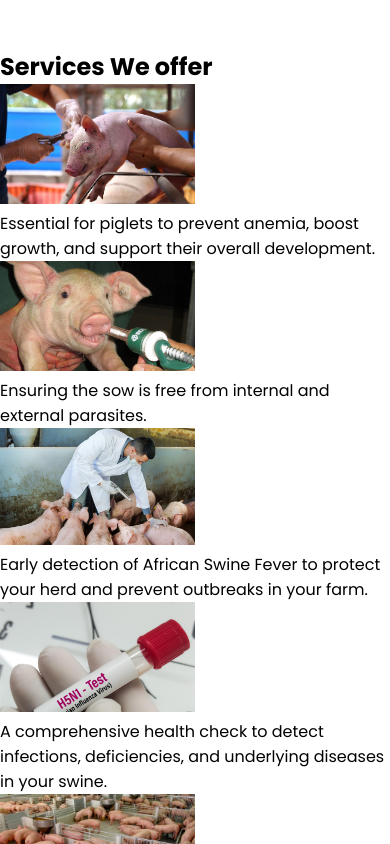
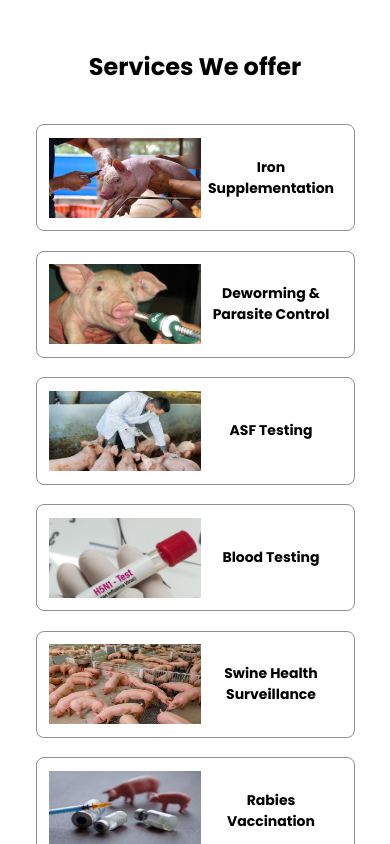
Before and after one commit to HarveyPuyong/SwineGuard-Landing-Page, a React (Vite) app: page / in a window 390 px wide. Shown: the part 3440-4284 px from the top of the page. Built offline with nearby package versions, Linux system fonts and the light colour scheme; a web font is replaced by a local one.

Commit message:
Add phone-view styles to services-section

```diff
--- a/src/components/servicesCard.jsx
+++ b/src/components/servicesCard.jsx
@@ -1,9 +1,11 @@
 function ServiceCard({data}){
   return(
     <div className="service-card">
-      <img src={data.img} alt={data.img} className="service-img" />
-      <h4 className="service-name">{data.name}</h4>
-      <p className="service-details">{data.details}</p>
+      <div className="img-and-name">
+        <img src={data.img} alt={data.img} className="img" />
+        <h4 className="name">{data.name}</h4><br />
+      </div>
+        <p className="details">{data.details}</p>
     </div>
   )
 }
--- a/src/pages/LandingPage.jsx
+++ b/src/pages/LandingPage.jsx
@@ -2,7 +2,7 @@ import Header from "../components/Header";
 import HomeSection from "../sections/HomeSection";
 import GetToKnowSection from "../sections/GetToKnow";
 import SwineExpertsSection from "../sections/SwineExpertsSection";
-import ServicesSection from "../sections/SecvicesSection";
+import ServicesSection from "../sections/ServicesSection";
 import GoalsSection from "../sections/GoalsSection";
 import ContactSection from "../sections/ContactSection";
 import Footer from "../sections/Footer";
--- a/src/sections/SecvicesSection.jsx
+++ b/src/sections/ServicesSection.jsx
@@ -7,46 +7,47 @@ import RabiesVaccinationImg from './../assets/images/Anti-rabies.jpg';
 import PostpartumCareImg from './../assets/images/Swine Nursery.jpg';
 import SurgicalCastrationImg from './../assets/images/Castration.jpg';
 import ServiceCard from "../components/servicesCard"
+import "./../styles/sectionsStyle/servicesSection.css"
 
 
 const services = [
   {
-    title: "Iron Supplementation",
+    name: "Iron Supplementation",
     details: "Essential for piglets to prevent anemia, boost growth, and support their overall development.",
     img: IronSupplementationImg
   },
   {
-    title: "Deworming & Parasite Control",
+    name: "Deworming & Parasite Control",
     details: "Ensuring the sow is free from internal and external parasites.",
     img: DewormingImg
   },
   {
-    title: "ASF Testing",
+    name: "ASF Testing",
     details: "Early detection of African Swine Fever to protect your herd and prevent outbreaks in your farm.",
     img: ASFTestingImg
   },
   {
-    title: "Blood Testing",
+    name: "Blood Testing",
     details: "A comprehensive health check to detect infections, deficiencies, and underlying diseases in your swine.",
     img: BloodTestingImg
   },
   {
-    title: "Swine Health Surveillance",
+    name: "Swine Health Surveillance",
     details: "Regular surveillance to track swine health, prevent disease spread, and ensure optimal farm productivity.",
     img: SwineHealthSurveillanceImg
   },
   {
-    title: "Rabies Vaccination",
+    name: "Rabies Vaccination",
     details: "Protecting your pigs and other animals from rabies, ensuring farm safety and biosecurity.",
     img: RabiesVaccinationImg
   },
   {
-    title: "Postpartum Care",
+    name: "Postpartum Care",
     details: "Ensuring the sow recovers well and can nurse her piglets properly.",
     img: PostpartumCareImg
   },
   {
-    title: "Surgical Castration",
+    name: "Surgical Castration",
     details: "Prevent aggression and unwanted breeding, ensuring better meat quality and a healthier herd.",
     img: SurgicalCastrationImg
   }
--- a/src/styles/global.css
+++ b/src/styles/global.css
@@ -23,7 +23,7 @@
   --swineExperts-details-fSize: clamp(0.875rem, 1.5vw, 1rem); /* 14px - 16px */
 
   --serviceSection-heading-fSize: clamp(1.5rem, 4vw, 2.625rem); /* 24px - 42px */
-  --serviceCard-label-fSize: clamp(0.875rem, 1.5vw, 1.125rem); /* 14px - 18px */
+  --serviceCard-name-fSize: clamp(0.875rem, 1.5vw, 1.125rem); /* 14px - 18px */
   --serviceCard-details-fSize: clamp(0.875rem, 1.5vw, 1rem); /* 14px - 16px */
 
   --goals-heading-fSize: clamp(1.625rem, 5vw, 3.25rem); /* 26px - 52px */
--- /dev/null
+++ b/src/styles/sectionsStyle/servicesSection.css
@@ -0,0 +1,49 @@
+#services-section{
+  text-align: center;
+  margin-bottom: 4rem;
+}
+
+#services-section .section-heading{
+  font-size: var(--serviceSection-heading-fSize);
+  margin-bottom: 2.5rem;
+}
+
+#services-section .services-card-container{
+  width: clamp(335px, 90vw, 1216px);
+  padding: 0 1rem;
+}
+
+#services-section .services-card-container.d-grid{
+  display: grid;
+  gap: 1.2rem;
+  margin-inline: auto;
+}
+
+#services-section .services-card-container .service-card{
+  border: 1.7px solid #919191;
+  border-radius: 8px;
+  padding: 0.8rem;
+}
+
+#services-section .services-card-container .service-card .img-and-name{
+  display: flex;
+  gap: 0.4rem;
+  align-items: center;
+}
+
+#services-section .services-card-container .service-card .img{
+  flex: 1.2;
+  height: clamp(79.9px, 10vw, 158px);
+}
+
+#services-section .services-card-container .service-card  .name{
+  font-size: var(--serviceCard-name-fSize);
+  flex: 1;
+}
+
+#services-section .services-card-container .service-card .details{
+  display: none;
+  font-size: var(--serviceCard-details-fSize);
+  padding: 0 0.2rem;
+  margin-top: 1rem;
+}
```
